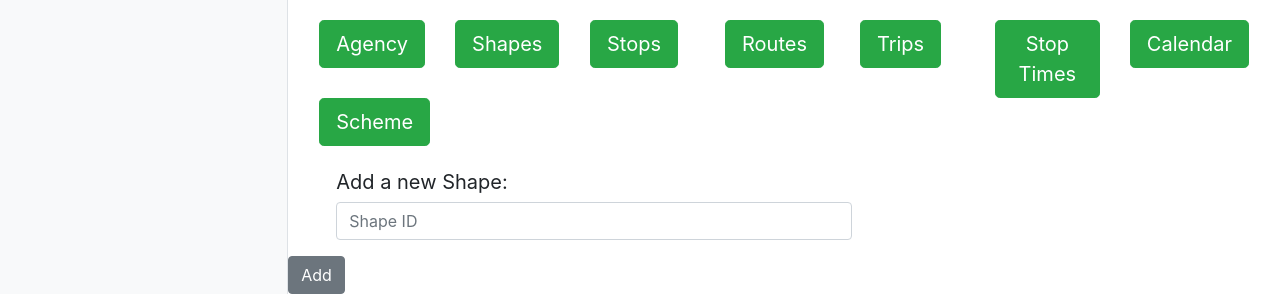
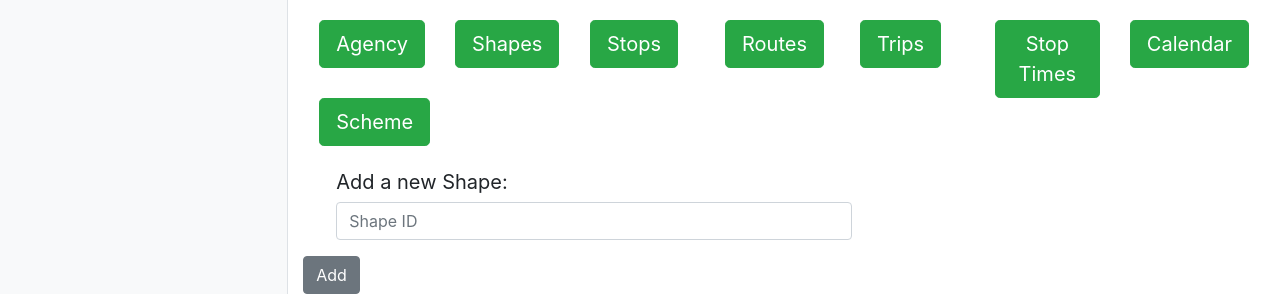
Before and after one commit to imfaj/Editor-Template, a website: page index.html in a window 1280 px wide. Shown: the part 777-1071 px from the top of the page. Drawn offline with Linux system fonts and the light colour scheme.

Commit message:
Content update

```diff
--- a/index.html
+++ b/index.html
@@ -181,7 +181,9 @@
       <div class="form-group pl-5 col-7">
         <input type="text" class="form-control" placeholder="Shape ID" name="text2">
       </div>
-      <button type="button" class="btn btn-secondary">Add</button>
+      <div class="col-3">
+        <button type="button" class="btn btn-secondary">Add</button>
+      </div>
 
     </div>
     <!--- /#page-content-wrapper --->
```
